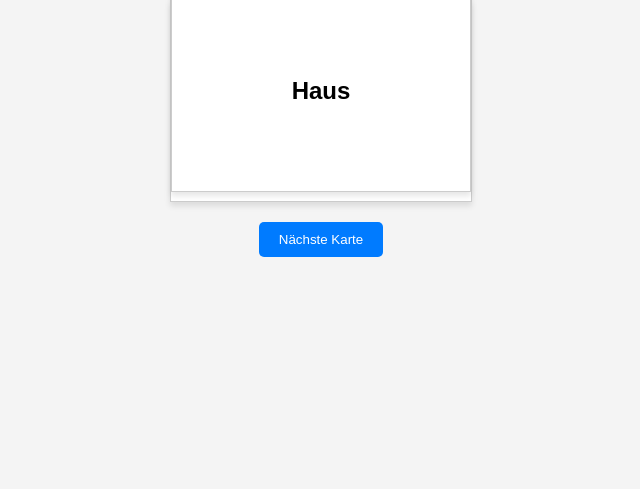
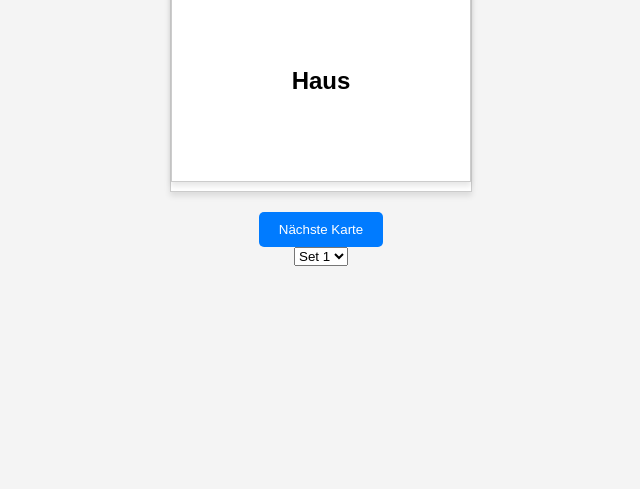
Before and after one commit to kynmjl/vocab-flashcards, a plain HTML site: page index.html in a window 1280 px wide. Shown: the part 311-800 px from the top of the page, without its empty margins (319-959 px from the left). Drawn offline with Linux system fonts and the light colour scheme.

Commit message:
Update index.html

```diff
--- a/index.html
+++ b/index.html
@@ -14,3 +14,8 @@
     <script src="script.js"></script>
 </body>
 </html>
+
+<select id="set-selector" onchange="changeSet(this.value)">
+    <option value="Set 1">Set 1</option>
+    <option value="Set 2">Set 2</option>
+</select>
```
